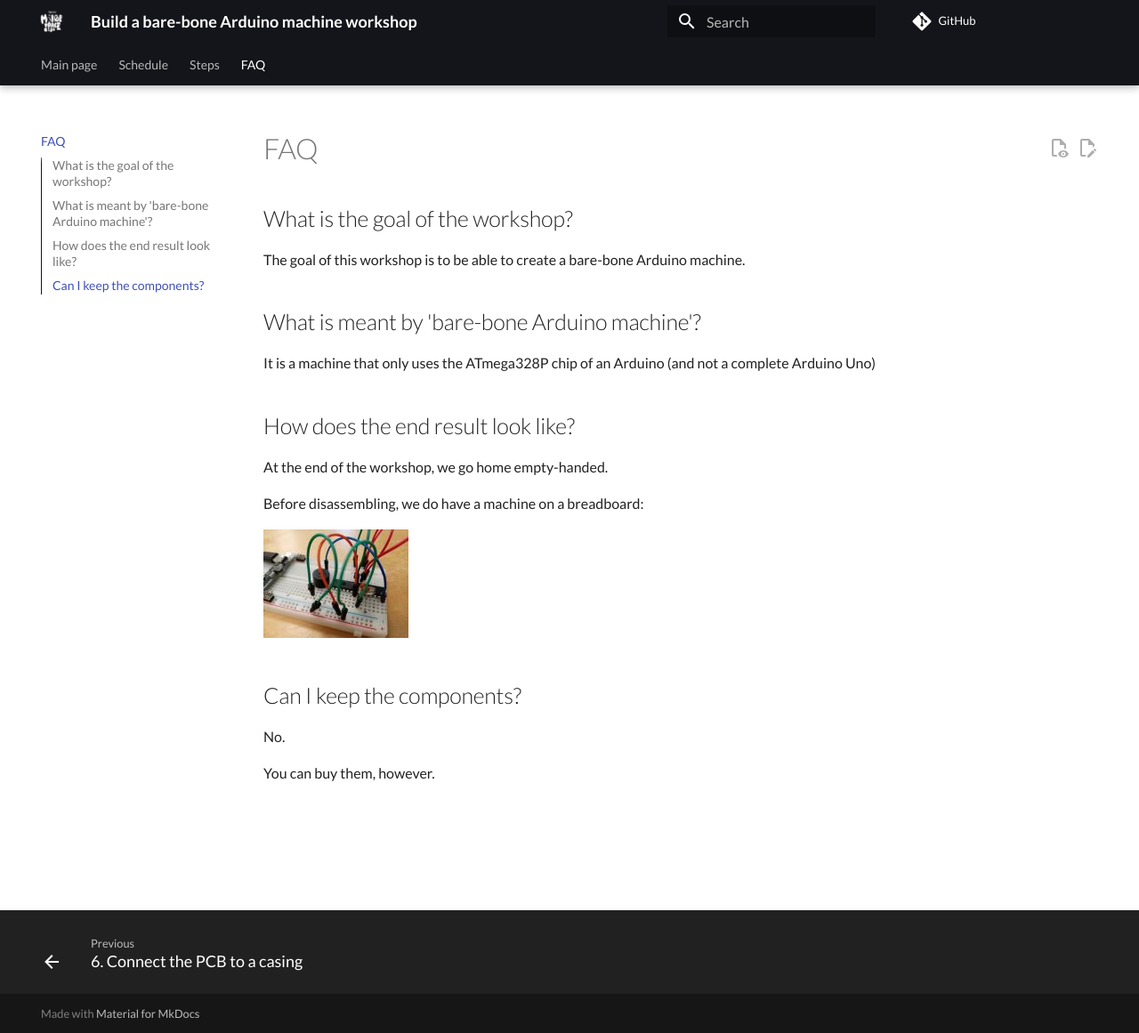
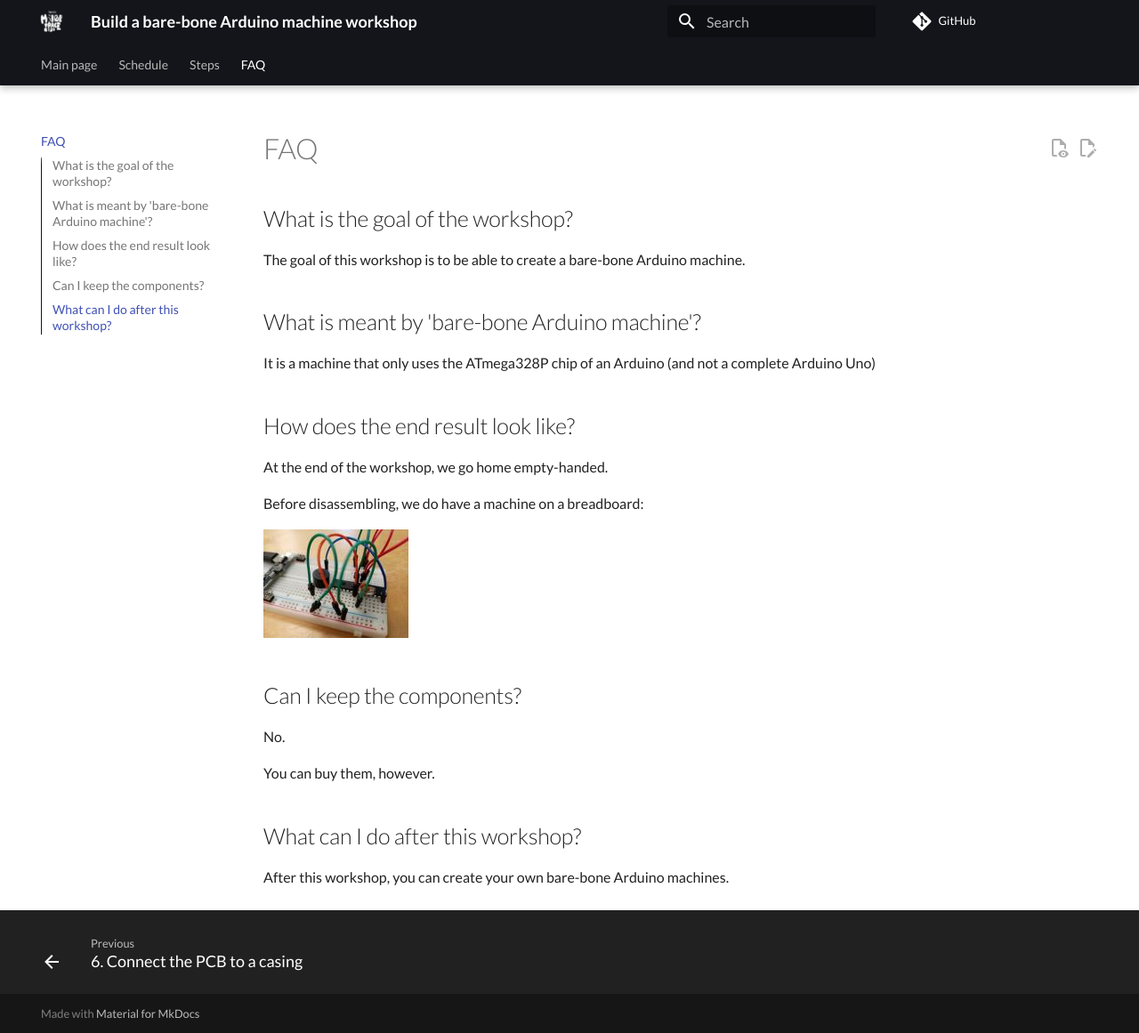
Before and after one commit to richelbilderbeek/build_bare_bone_arduino_machine_workshop, an MkDocs documentation site: the page built from docs/faq.md, in a window 1280 px wide and 1161 px high. Shown: the whole window at 89% size. Built offline with MkDocs 1.6.1 and Material for MkDocs 9.7.7, drawn with Linux system fonts in a browser that asks for light colours; comment, search, counter and statistics services are not loaded.

Commit message:
Add after

```diff
--- a/docs/faq.md
+++ b/docs/faq.md
@@ -30,3 +30,8 @@ Before disassembling, we do have a machine on a breadboard:
 No.
 
 You can buy them, however.
+
+## What can I do after this workshop?
+
+After this workshop, you can create your own
+bare-bone Arduino machines.
```
